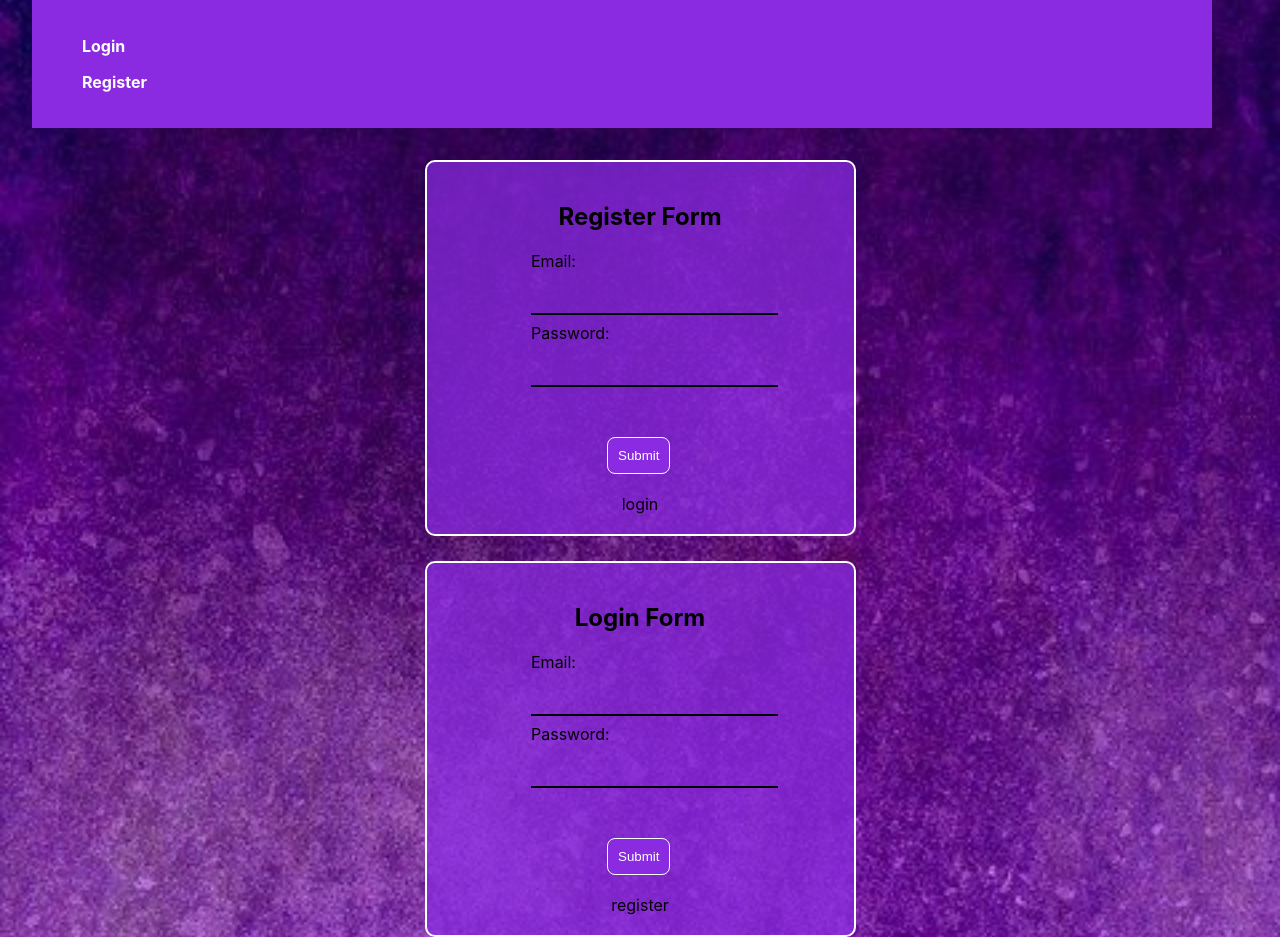
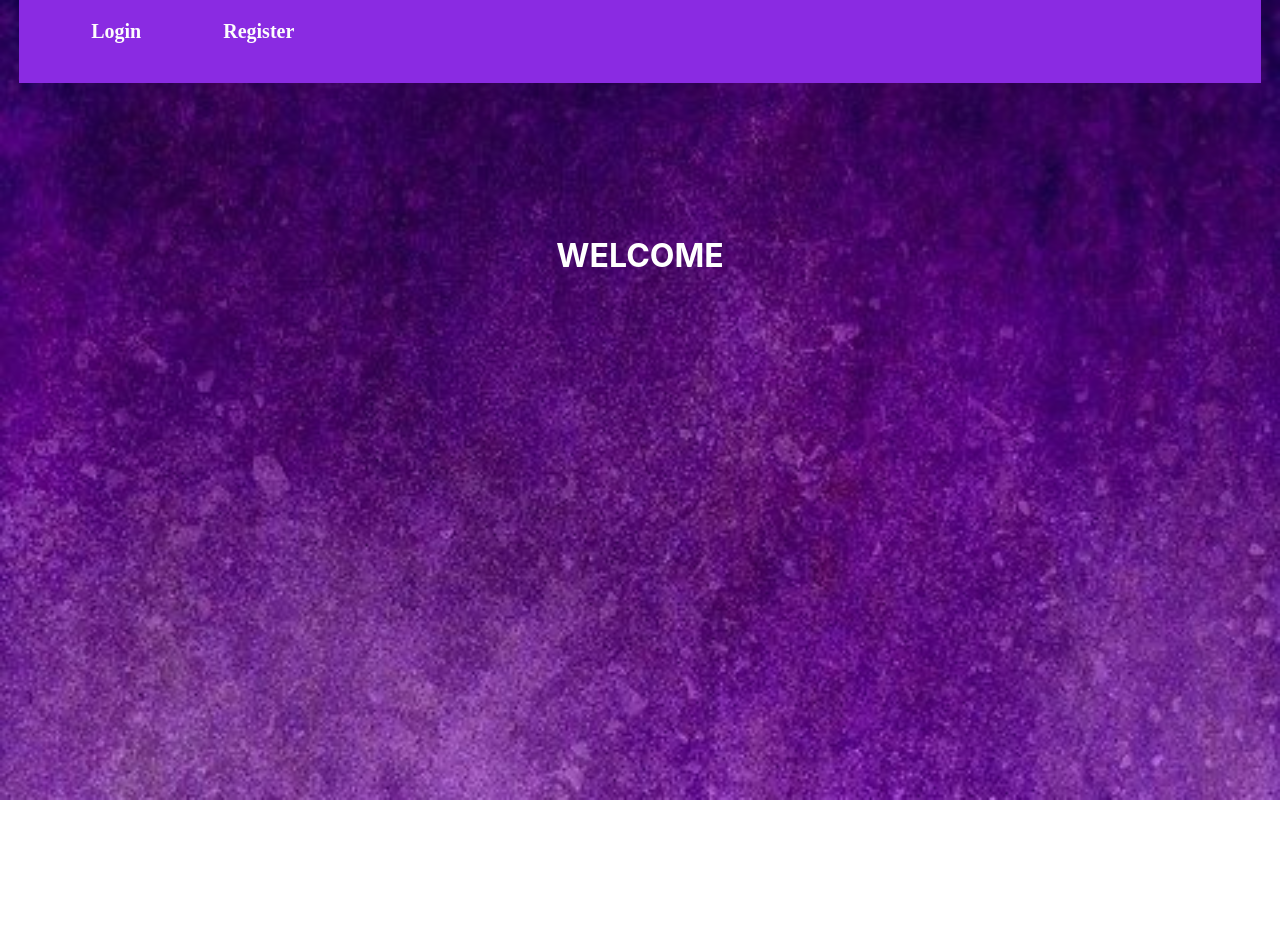
Before and after one commit to IvanBozveliev/nextjs-firebase-auth, a Next.js app: page / in a window 1280 px wide. After the commit the page ends 800 px from the top, so only its background shows below. Built offline with nearby package versions, Linux system fonts and the light colour scheme.

Commit message:
create nav links for login and register and fix css style for home page and register and login

```diff
--- a/components/Navbar.js
+++ b/components/Navbar.js
@@ -4,14 +4,11 @@ import Link from 'next/link';
 export const NavBar = () => {
     return (
         <div className={styles.headerContent}>
-            <div className='webTitle'>
-                <p><Link href='/login' >Login</Link></p>
-                <p><Link href='/register' >Register</Link></p>
-                <nav className='navigationHeader'>
+            <div className={styles.linkContent}>
 
-                    {/* {isAuth ? loggedInUser() : loggedOutUser()} */}
-
-                </nav>
+                <p><Link href='/login' ><a>Login</a></Link></p>
+                <p><Link href='/register' ><a>Register</a></Link></p>
+                {/* {isAuth ? loggedInUser() : loggedOutUser()} */}
 
             </div>
 
--- a/pages/_app.js
+++ b/pages/_app.js
@@ -1,7 +1,12 @@
+import { NavBar } from '../components/Navbar'
 import '../styles/globals.css'
 
 function MyApp({ Component, pageProps }) {
-  return <Component {...pageProps} />
+  return <>
+    <NavBar />
+    <Component {...pageProps} />
+
+  </>
 }
 
 export default MyApp
--- a/pages/index.js
+++ b/pages/index.js
@@ -1,8 +1,6 @@
 import Head from 'next/head'
 import Image from 'next/image'
-import { Register } from './register';
-import { Login } from './login';
-import { NavBar } from '../components/Navbar';
+
 
 import styles from '../styles/Home.module.css'
 
@@ -11,11 +9,8 @@ export default function Home() {
 
     <div className={styles.container}>
 
+      <h1>WELCOME</h1>
 
-      <NavBar />
-
-      <Register />
-      <Login />
     </div>
     // <div className={styles.container}>
     // <Head>
--- a/pages/login.js
+++ b/pages/login.js
@@ -1,6 +1,7 @@
 import styles from '../styles/Register.module.css';
 import Link from 'next/link';
-export const Login = () => {
+
+const Login = () => {
 
     function loginHandler() {
         console.log('work')
@@ -16,8 +17,10 @@ export const Login = () => {
                 <input type='password' name='password' id={styles.textField} />
                 <input type='submit' id={styles.submitBtn} value='Submit' />
             </form>
-            <Link href='/register.js'><a>register</a></Link>
+            <Link href='/register'><a>register</a></Link>
         </div>
 
     )
 }
+
+export default Login
--- a/pages/register.js
+++ b/pages/register.js
@@ -2,7 +2,7 @@ import { useState } from 'react';
 import styles from '../styles/Register.module.css';
 import Link from 'next/link';
 
-export const Register = () => {
+const Register = () => {
 
     function registerHandler() {
         console.log('work')
@@ -23,3 +23,5 @@ export const Register = () => {
 
     )
 }
+
+export default Register
--- a/styles/Home.module.css
+++ b/styles/Home.module.css
@@ -1,13 +1,8 @@
 .container {
   padding: 0 2rem;
-
-  background-image: url('../public/purple.jpg');
-  height: 100%;
-
-
-  background-position: center;
-  background-repeat: no-repeat;
-  background-size: cover;
+  color: white;
+  text-align: center;
+  padding-top: 100px;
 }
 
 .main {
--- a/styles/Navbar.module.css
+++ b/styles/Navbar.module.css
@@ -1,7 +1,6 @@
 .headerContent {
     margin: auto;
     width: 97%;
-    float: left;
     font-weight: bold;
     padding: 20px;
     background-color: blueviolet;
@@ -22,8 +21,21 @@
     background-color: rgb(86, 21, 148);
 }
 
-.webTitle {
+.linkContent {
     display: flex;
+}
+
+.linkContent>p {
+    margin-top: 0px;
+    font-size: 20px;
+    color: rgb(253, 253, 253);
+    margin-left: 22px;
+    font-family: cursive;
+}
+
+/* .webTitle {
+    display: flex;
+    background-color: red;
     justify-content: space-between;
 }
 
@@ -33,7 +45,7 @@
     color: rgb(253, 253, 253);
     margin-left: 22px;
     font-family: cursive;
-}
+} */
 
 #weclome-user {
     float: left;
@@ -42,10 +54,7 @@
     text-decoration: underline
 }
 
-.navigationHeader {
-    display: flex;
-    flex-wrap: wrap;
-}
+
 
 @media only screen and (max-width: 1025px) {
     .headerContent {
--- a/styles/globals.css
+++ b/styles/globals.css
@@ -2,6 +2,12 @@ html,
 body {
   padding: 0;
   margin: 0;
+  background-image: url('../public/purple.jpg');
+  height: 100%;
+
+  background-position: center;
+  background-repeat: no-repeat;
+  background-size: cover;
   font-family: -apple-system, BlinkMacSystemFont, Segoe UI, Roboto, Oxygen,
     Ubuntu, Cantarell, Fira Sans, Droid Sans, Helvetica Neue, sans-serif;
 }
```
